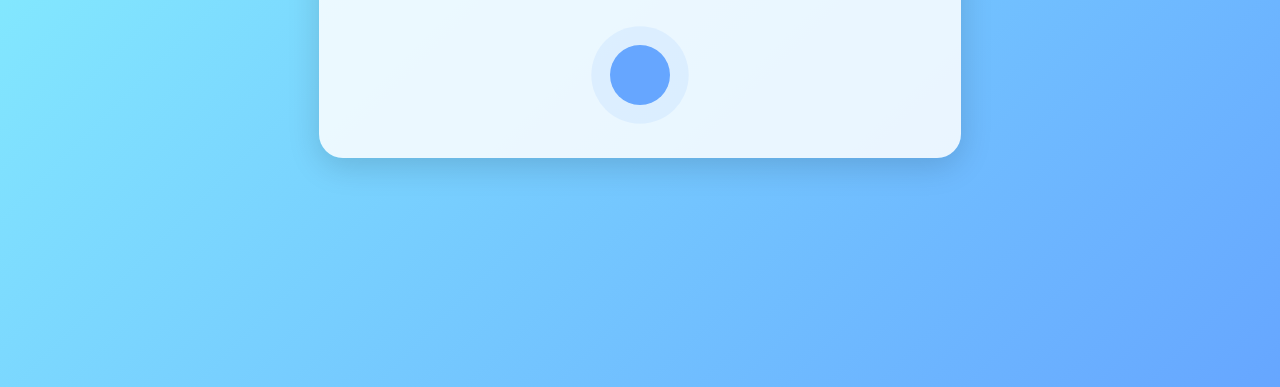
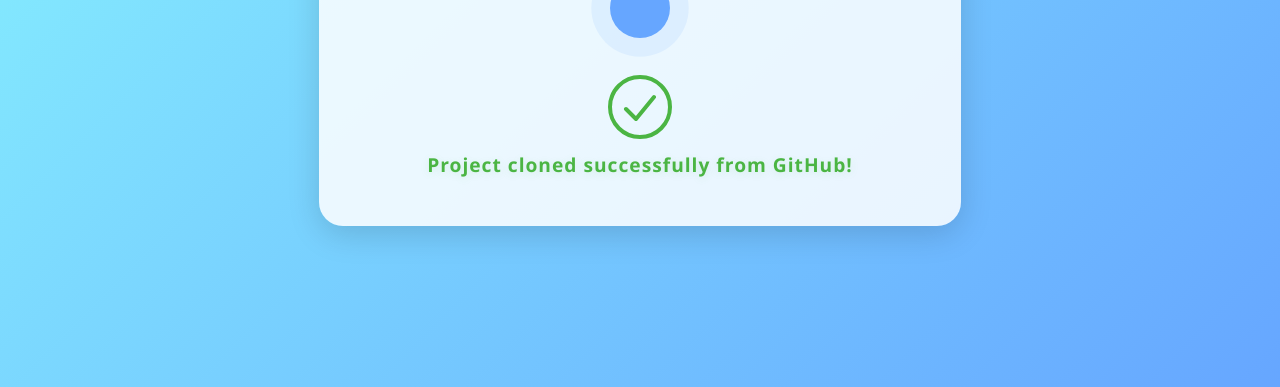
Before and after one commit to teo-yu-xuan/TFP4224, a plain HTML site: page index.html in a window 1280 px wide. Shown: the part 413-800 px from the top of the page. Drawn offline with Linux system fonts and the light colour scheme.

Commit message:
Add success message and animations to index.html

```diff
--- a/index.html
+++ b/index.html
@@ -47,6 +47,27 @@
       animation: pulse 1.5s infinite;
       box-shadow: 0 0 0 0 #66a6ff80;
     }
+    .success-message {
+      margin-top: 32px;
+      display: flex;
+      flex-direction: column;
+      align-items: center;
+      animation: fadeInSuccess 1.2s 1.5s backwards;
+    }
+    .success-icon {
+      width: 64px;
+      height: 64px;
+      margin-bottom: 12px;
+      animation: bounceIn 1s 1.7s backwards;
+    }
+    .success-text {
+      font-size: 1.2rem;
+      color: #4BB543;
+      font-weight: 600;
+      letter-spacing: 1px;
+      animation: fadeIn 1.2s 2s backwards;
+      text-shadow: 0 2px 8px #4bb54322;
+    }
     @keyframes fadeInUp {
       from { opacity: 0; transform: translateY(40px);}
       to { opacity: 1; transform: translateY(0);}
@@ -64,6 +85,15 @@
       70% { box-shadow: 0 0 0 24px #66a6ff00;}
       100% { box-shadow: 0 0 0 0 #66a6ff00;}
     }
+    @keyframes fadeInSuccess {
+      from { opacity: 0; transform: translateY(30px);}
+      to { opacity: 1; transform: translateY(0);}
+    }
+    @keyframes bounceIn {
+      0% { opacity: 0; transform: scale(0.5);}
+      60% { opacity: 1; transform: scale(1.2);}
+      100% { opacity: 1; transform: scale(1);}
+    }
   </style>
 </head>
 <body>
@@ -74,4 +104,13 @@
       Enjoy exploring and have a wonderful day!
     </div>
     <div class="pulse"></div>
+    <div class="success-message">
+      <svg class="success-icon" viewBox="0 0 64 64" fill="none">
+        <circle cx="32" cy="32" r="30" stroke="#4BB543" stroke-width="4" />
+        <path d="M18 34L28 44L46 22" stroke="#4BB543" stroke-width="4" stroke-linecap="round" stroke-linejoin="round"/>
+      </svg>
+      <div class="success-text">Project cloned successfully from GitHub!</div>
+    </div>
   </div>
+</body>
+</html>
```
